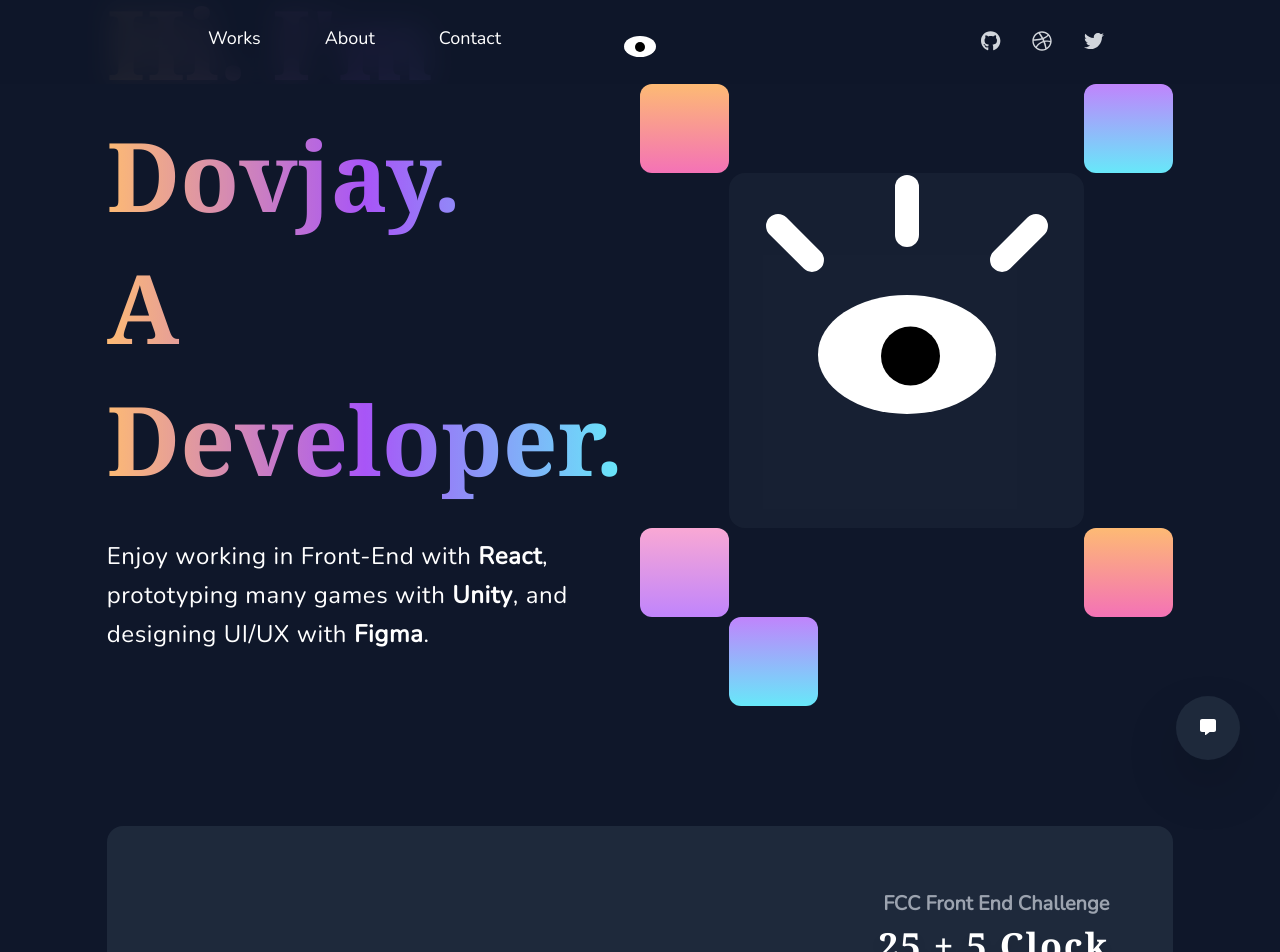
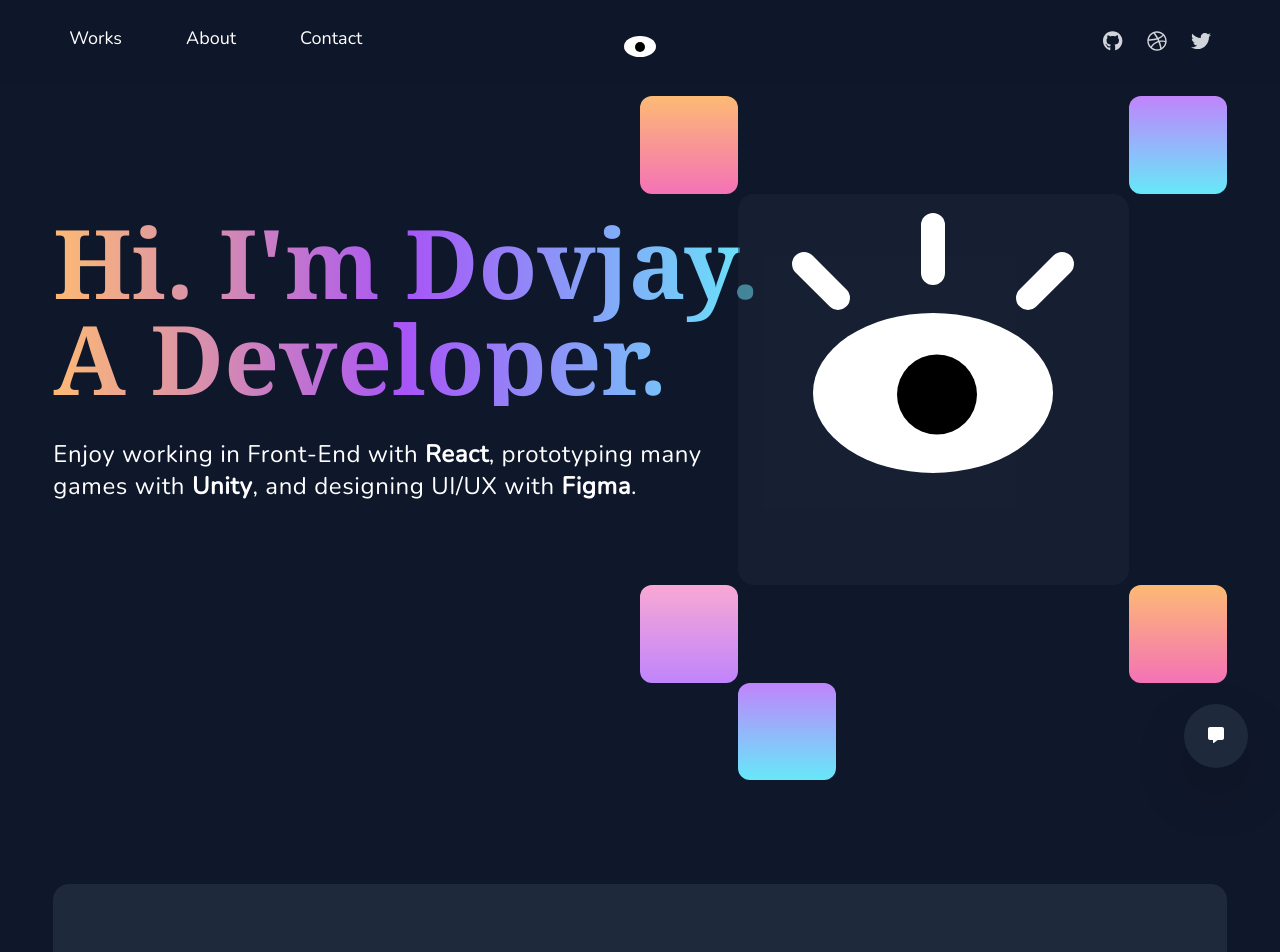
Before and after one commit to dovjay/dovjay.github.io, a React (Create React App) app: page / in a window 1280 px wide. Shown: the top 952 px of the page. Built offline with nearby package versions, Linux system fonts and the light colour scheme; no server answers; a web font is replaced by a local one.

Commit message:
responsive design for home route, main components, and chatbot

```diff
--- a/public/index.html
+++ b/public/index.html
@@ -28,7 +28,7 @@
       @import url('https://fonts.googleapis.com/css2?family=Maitree&display=swap');
       @import url('https://fonts.googleapis.com/css2?family=Nunito&display=swap');
     </style>
-    <title>React App</title>
+    <title>Dovan Sanjaya | Software Developer</title>
   </head>
   <body>
     <noscript>You need to enable JavaScript to run this app.</noscript>
--- a/src/components/Chatbot/ChatButton.js
+++ b/src/components/Chatbot/ChatButton.js
@@ -10,7 +10,7 @@
                 <button
                     onClick={() => setWindow('chatbot')}
                     className={
-                        'bg-slate-800 w-16 aspect-square rounded-full drop-shadow-2xl text-white fixed bottom-10 right-10 z-10 hover:bg-slate-700 hover:-translate-y-1 transition duration-300' +
+                        'bg-slate-800 w-16 aspect-square rounded-full drop-shadow-2xl text-white fixed bottom-8 right-8 z-20 hover:bg-slate-700 hover:-translate-y-1 transition duration-300' +
                         (activeWindow === "" ? "" : " opacity-0 ")
                     }
                 >
--- a/src/components/Chatbot/ChatbotWindow.js
+++ b/src/components/Chatbot/ChatbotWindow.js
@@ -15,7 +15,7 @@
             {({ activeWindow, setWindow }) => (
                 <div
                     className={
-                        "fixed bottom-10 right-10 z-20 drop-shadow-lg transition duration-300" +
+                        "fixed bottom-8 md:right-8 right-4 z-20 drop-shadow-lg transition duration-300" +
                         (activeWindow === "chatbot" ? "" : " opacity-0 translate-y-full ")
                     }
                 >
--- a/src/components/Chatbot/ContactWindow.js
+++ b/src/components/Chatbot/ContactWindow.js
@@ -38,14 +38,14 @@
             {({ activeWindow, setWindow }) => (
                 <div
                     className={
-                        "fixed overflow-hidden rounded-md bottom-10 right-10 z-20 drop-shadow-lg transition duration-300" +
+                        "fixed overflow-hidden rounded-md bottom-8 md:right-8 right-4 z-20 drop-shadow-lg transition duration-300" +
                         (activeWindow === 'contact' ? "" : " opacity-0 translate-y-full ")
                     }
                 >
                     <div className="flex mb-2">
                         <button
                             onClick={() => setWindow('')}
-                            className="ml-auto flex items-center bg-slate-600/25 py-1 px-3 rounded-full"
+                            className="ml-auto flex items-center bg-black/75 py-1 px-3 rounded-full"
                         >
                             <span className="text-white mr-2 text-sm">Close</span>
                             <FontAwesomeIcon icon={faClose} className="text-white" size="sm" />
@@ -63,7 +63,7 @@
                     <form
                         ref={form}
                         onSubmit={sendEmail}
-                        className="grid gap-4 w-[22rem] text-gray-800 p-5 bg-white"
+                        className="grid gap-4 w-[22rem] max-h-96 overflow-y-auto text-gray-800 p-5 bg-white"
                     >
                         <Input label="Name" name="from_name" type="text" required={true} />
                         <Input label="Email" name="from_email" type="email" required={true} />
--- a/src/components/Footer.js
+++ b/src/components/Footer.js
@@ -1,14 +1,26 @@
+import { ChatbotContext } from "./Chatbot/ChatbotContext";
+
 function Footer() {
     return (
-        <section className="my-64">
-            <h1 className="text-center mx-auto font-serif max-w-fit text-6xl font-bold text-transparent bg-clip-text tracking-normal leading-tight bg-gradient-to-r from-orange-300 via-purple-500 to-cyan-300">
-                I'm open to take on <br/> freelance opportunities.
-            </h1>
-            <p className="text-center text-white text-xl tracking-normal leading-relaxed mt-10">
-                Have an exciting project where you need some help? <br/>
-                Send me over a message and let's chat.
-            </p>
-        </section>
+        <ChatbotContext.Consumer>
+            {({ setWindow }) => (
+                <section className="my-48 w-11/12 mx-auto">
+                    <h1 className="text-center mx-auto font-serif max-w-fit lg:text-6xl text-4xl font-bold text-transparent bg-clip-text tracking-normal leading-tight bg-gradient-to-r from-orange-300 via-purple-500 to-cyan-300">
+                        I'm open to take on <br className="hidden lg:inline" /> freelance opportunities.
+                    </h1>
+                    <p className="text-center text-white text-xl tracking-normal leading-relaxed mt-10">
+                        Have an exciting project where you need some help? <br className="hidden md:inline" />
+                        Send me over a message and
+                        <button
+                            onClick={() => setWindow('chatbot')}
+                            className="underline underline-offset-8 ml-2 decoration-pink-500"
+                        >
+                            let's chat
+                        </button>.
+                    </p>
+                </section>
+            )}
+        </ChatbotContext.Consumer>
     );
 }
 
--- /dev/null
+++ b/src/components/GradientBox.js
@@ -0,0 +1,12 @@
+function GradientBox(props) {
+    return (
+        <div
+        className={
+            "w-1/6 aspect-square rounded-xl xl:block hidden" +
+            ` ${props.className} `
+        }
+        />
+    );
+}
+
+export default GradientBox;
--- a/src/components/MainEye.js
+++ b/src/components/MainEye.js
@@ -18,7 +18,7 @@
             <div className="w-6 aspect-[1/3] bg-white absolute rounded-full m-auto inset-0 -translate-y-28 -translate-x-28 -rotate-45" />
             <div className="w-6 aspect-[1/3] bg-white absolute rounded-full m-auto inset-0 -translate-y-36" />
             <div className="w-6 aspect-[1/3] bg-white absolute rounded-full m-auto inset-0 -translate-y-28 translate-x-28 rotate-45" />
-            <div className="w-1/2 aspect-[3/2] bg-white rounded-ellipse absolute m-auto inset-0">
+            <div className="h-40 aspect-[3/2] bg-white rounded-ellipse absolute m-auto inset-0">
                 <motion.div
                     className="w-2/6 bg-black aspect-square rounded-full absolute m-auto inset-0"
                     animate={{
--- a/src/components/Navbar.js
+++ b/src/components/Navbar.js
@@ -10,26 +10,26 @@
     return (
         <ChatbotContext.Consumer>
             {({ setWindow }) => (
-                <section className="w-full text-white sticky top-0 bg-slate-900/90 backdrop-blur-lg z-20">
-                    <div className="w-full flex p-8 absolute pointer-events-none">
+                <section className="w-full text-white fixed top-0 bg-slate-900/90 backdrop-blur-lg z-20">
+                    <div className="w-full flex p-8 absolute pointer-events-none sm:opacity-100 opacity-0">
                         <TopEye />
                     </div>
-                    <div className="flex justify-between p-4 w-3/4 mx-auto">
-                        <div className="flex font-medium text-lg">
-                            <div className="link px-8 py-2 group">
+                    <div className="flex justify-between p-4 2xl:w-10/12 w-11/12 mx-auto">
+                        <div className="flex md:gap-16 gap-6 font-medium md:text-lg">
+                            <div className="link py-2 group">
                                 <Link className="link" to="/">Works</Link>
                                 <hr className="link bg-gradient-to-r from-purple-500 to-pink-400 h-1 rounded-full border-0 mt-1 opacity-0 group-hover:opacity-100 transition" />
                             </div>
-                            <div className="link px-8 py-2 group">
+                            <div className="link py-2 group">
                                 <Link className="link" to="/about">About</Link>
                                 <hr className="link bg-gradient-to-r from-purple-500 to-pink-400 h-1 rounded-full border-0 mt-1 opacity-0 group-hover:opacity-100 transition" />
                             </div>
-                            <div className="link px-8 py-2 group">
+                            <div className="link py-2 group">
                                 <button className="link" onClick={() => setWindow('chatbot')}>Contact</button>
                                 <hr className="link bg-gradient-to-r from-purple-500 to-pink-400 h-1 rounded-full border-0 mt-1 opacity-0 group-hover:opacity-100 transition" />
                             </div>
                         </div>
-                        <div className="flex gap-8 text-gray-300 my-auto">
+                        <div className="flex md:gap-6 gap-4 text-gray-300 my-auto">
                             <a href="https://github.com/dovjay" target={"_blank"} rel="noreferrer" className="link h-fit">
                                 <FontAwesomeIcon
                                     icon={faGithub} size="lg"
--- a/src/components/ProjectCard.js
+++ b/src/components/ProjectCard.js
@@ -42,7 +42,7 @@
     return (
         <motion.div
             initial="rest" whileHover="hover" animate="rest"
-            className="link w-full h-screen my-10"
+            className="link w-full lg:h-screen max-lg:aspect-square my-6"
         >
             <motion.a
                 href={projectURL}
@@ -50,15 +50,15 @@
                 className="link w-full h-full relative bg-slate-800 rounded-2xl block"
                 variants={containerMotion}
             >
-                <motion.div className="link absolute right-16 top-16 z-10">
-                    <h3 className="link text-gray-400 text-xl text-right font-semibold mb-2">{organization}</h3>
-                    <h1 className="link text-white text-4xl font-black font-serif tracking-wider text-right drop-shadow-xl">{projectName}</h1>
+                <motion.div className="link absolute lg:right-16 lg:top-16 right-12 top-12 z-10">
+                    <h3 className="link text-gray-500 text-xl text-right font-semibold mb-2">{organization}</h3>
+                    <h1 className="link text-white lg:text-4xl text-3xl ml-4 font-black font-serif tracking-wider text-right drop-shadow-md">{projectName}</h1>
                 </motion.div>
                 <motion.div
-                    className='link w-3/4 h-full py-40 mx-auto'
+                    className='link w-3/4 h-full lg:py-40 py-20 mx-auto'
                     variants={thumbnailMotion}
                 >
-                    <img className="link w-full h-full object-cover rounded-xl drop-shadow-lg" src={projectThumbnail} alt={projectName} />
+                    <img className="link w-full h-full max-md:aspect-square object-cover rounded-xl drop-shadow-lg" src={projectThumbnail} alt={projectName} />
                 </motion.div>
             </motion.a>
         </motion.div>
--- a/src/index.css
+++ b/src/index.css
@@ -30,7 +30,7 @@
 }
 
 .react-chatbot-kit-user-chat-message {
-    @apply bg-slate-700 w-4/6 ml-auto mr-4 p-4 rounded-lg text-white
+    @apply bg-slate-700 w-4/6 ml-auto mr-4 p-4 rounded-lg text-white text-right
 }
 
 .react-chatbot-kit-chat-bot-message {
--- a/src/routes/Home.js
+++ b/src/routes/Home.js
@@ -7,43 +7,44 @@
 import projectCoverE from '../img/randomquotegenerator.png';
 
 import MainEye from '../components/MainEye';
+import GradientBox from '../components/GradientBox';
 
 function Home() {
     return (
-        <div className="w-5/6 mx-auto">
-            <section className="flex justify-between">
-                <div className="-mt-40 w-5/12 grid content-center">
+        <div className="2xl:w-10/12 w-11/12 mx-auto">
+            <section className="flex justify-between max-lg:flex-col lg:mt-24">
+                <div className="xl:-mt-40 max-lg:mt-20 xl:w-5/12 lg:w-1/2 w-full grid content-center">
                     <h1
-                        className="font-serif max-w-fit text-8xl font-bold text-transparent bg-clip-text leading-snug bg-gradient-to-r from-orange-300 via-purple-500 to-cyan-300"
+                        className="font-serif xl:whitespace-nowrap max-w-fit xl:text-8xl lg:text-6xl text-5xl font-bold text-transparent bg-clip-text leading-snug bg-gradient-to-r from-orange-300 via-purple-500 to-cyan-300"
                     >
                         Hi. I'm Dovjay. <br/>
                         A Developer.
                     </h1>
-                    <p className="text-white text-2xl tracking-wide leading-relaxed mt-8">
+                    <p className="text-white xl:text-2xl text-xl tracking-wide leading-relaxed lg:mt-8 mt-4 mr-8">
                         Enjoy working in Front-End with <span className="font-bold">React</span>,
                         prototyping many games with <span className="font-bold">Unity</span>,
                         and designing UI/UX with <span className="font-bold">Figma</span>.
                     </p>
                 </div>
-                <div className="w-6/12">
+                <div className="lg:w-6/12 max-xl:mt-12 w-full">
                     <div className="flex justify-between">
-                        <div className="bg-gradient-to-b from-orange-300 to-pink-400 w-1/6 aspect-square rounded-xl"></div>
-                        <div className="bg-gradient-to-b from-purple-400 to-cyan-300 w-1/6 aspect-square rounded-xl"></div>
+                        <GradientBox className="bg-gradient-to-b from-orange-300 to-pink-400" />
+                        <GradientBox className="bg-gradient-to-b from-purple-400 to-cyan-300" />
                     </div>
-                    <div className="mx-auto w-4/6 aspect-square bg-slate-800/50 rounded-2xl overflow-hidden">
+                    <div className="mx-auto xl:w-4/6 w-full max-lg:h-96 lg:aspect-square bg-slate-800/50 rounded-2xl overflow-hidden">
                         <MainEye />
                     </div>
                     <div className="flex justify-between">
-                        <div className="bg-gradient-to-b from-pink-300 to-purple-400 w-1/6 aspect-square rounded-xl"></div>
-                        <div className="bg-gradient-to-b from-orange-300 to-pink-400 w-1/6 aspect-square rounded-xl"></div>
+                        <GradientBox className="bg-gradient-to-b from-pink-300 to-purple-400" />
+                        <GradientBox className="bg-gradient-to-b from-orange-300 to-pink-400" />
                     </div>
                     <div className="flex">
                         <div className="opacity-0 w-1/6 aspect-square"></div>
-                        <div className="bg-gradient-to-b from-purple-400 to-cyan-300 w-1/6 aspect-square rounded-xl"></div>
+                        <GradientBox className="bg-gradient-to-b from-purple-400 to-cyan-300" />
                     </div>
                 </div>
             </section>
-            <section className="flex flex-col my-20 gap-10 h-fit">
+            <section className="flex flex-col my-20 max-lg:gap-0 gap-8 h-fit">
                 {works.map((project, index) => (
                     <ProjectCard project={project} key={index+1} />
                 ))}
```
